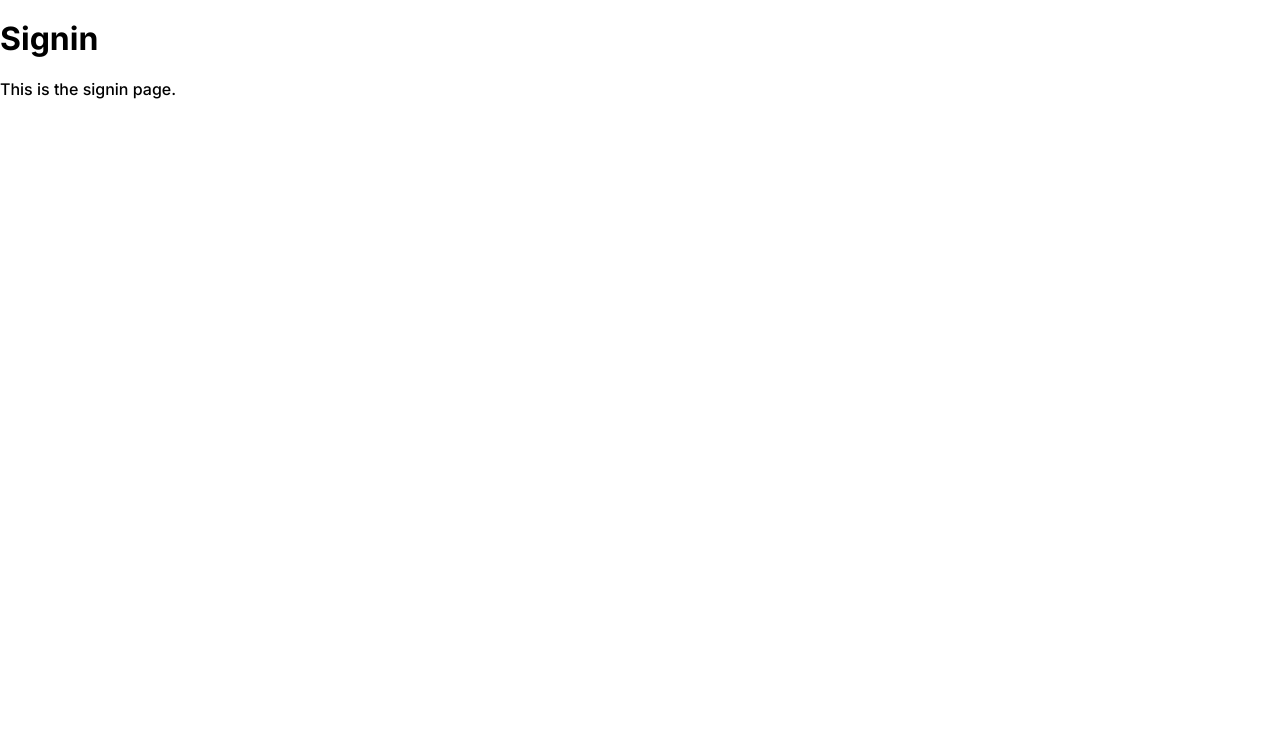
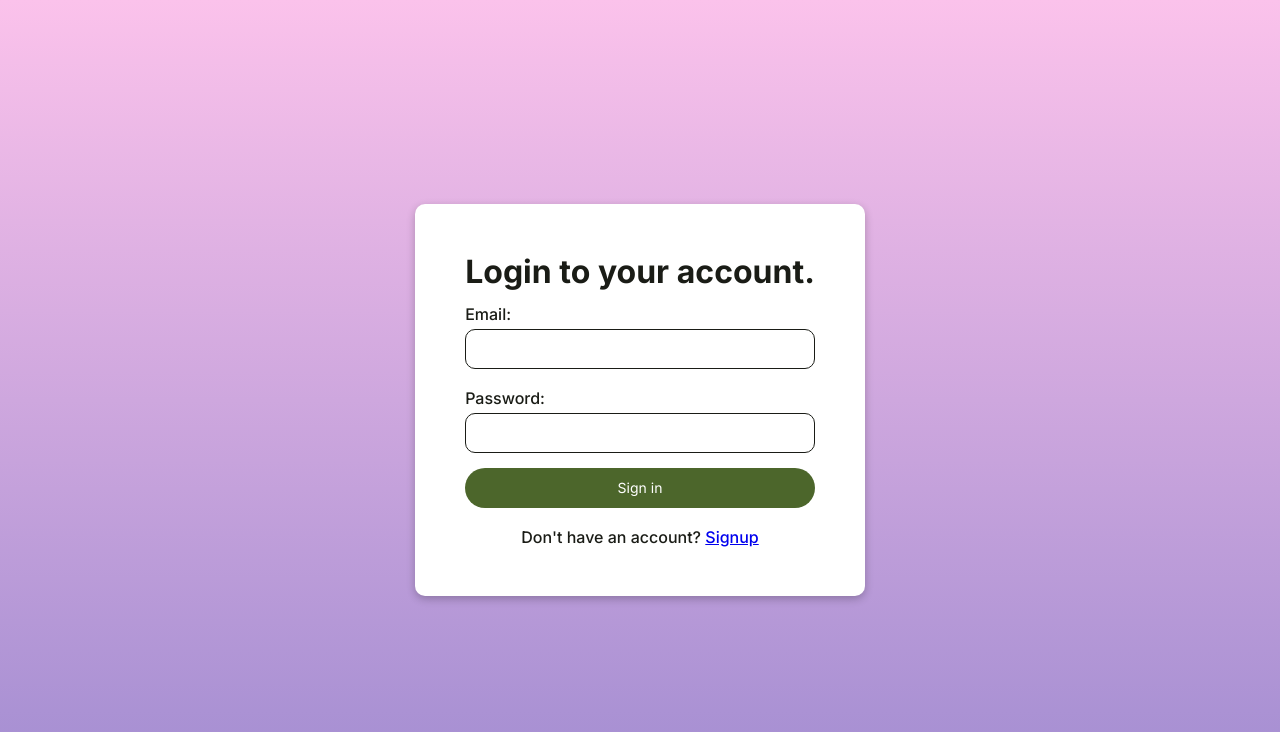
Before and after one commit to shravzzv/Genesis-precursor-client, a React (Vite) app: page /signin in a window 1280 px wide. Shown: the top 732 px of the page. Built offline with nearby package versions, Linux system fonts and the light colour scheme.

Commit message:
feat: implement Signin page with form validation and shared styling

```diff
--- a/src/pages/Signin.jsx
+++ b/src/pages/Signin.jsx
@@ -1,8 +1,41 @@
+import '../styles/LandingForms.css'
+import { Link } from 'react-router-dom'
+
 export default function Signin() {
   return (
-    <div>
-      <h1>Signin</h1>
-      <p>This is the signin page.</p>
-    </div>
+    <main className='signin'>
+      <form>
+        <h1>Login to your account.</h1>
+        <div className='formControl'>
+          <label htmlFor='email'>Email:</label>
+          <input type='email' name='email' id='email' required />
+          <span className='error'></span>
+        </div>
+
+        <div className='formControl'>
+          <label htmlFor='password'>Password:</label>
+          <input
+            type='password'
+            name='password'
+            id='password'
+            required
+            minLength={8}
+          />
+          <span className='error'></span>
+        </div>
+
+        <button
+          type='submit'
+          className='filled
+        '
+        >
+          Sign in
+        </button>
+
+        <p>
+          Don&apos;t have an account? <Link to={'/signup'}>Signup</Link>
+        </p>
+      </form>
+    </main>
   )
 }
--- a/src/pages/Signup.jsx
+++ b/src/pages/Signup.jsx
@@ -1,4 +1,4 @@
-import '../styles/Signup.css'
+import '../styles/LandingForms.css'
 import { Link } from 'react-router-dom'
 
 export default function Signup() {
--- a/src/styles/Signup.css
+++ b/src/styles/LandingForms.css
@@ -1,4 +1,5 @@
-.signup {
+.signup,
+.signin {
   display: flex;
   justify-content: center;
   align-items: center;
```
